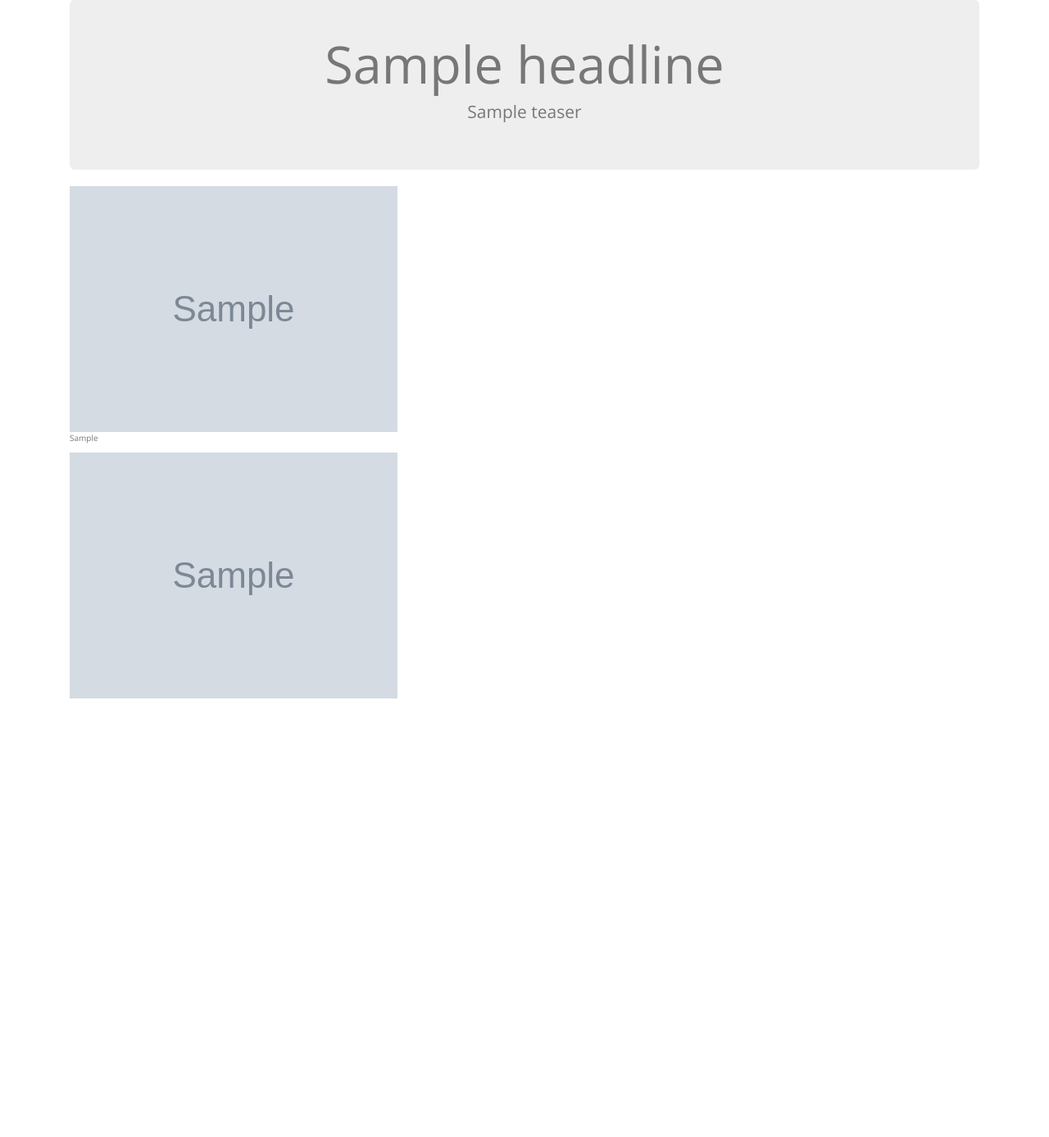
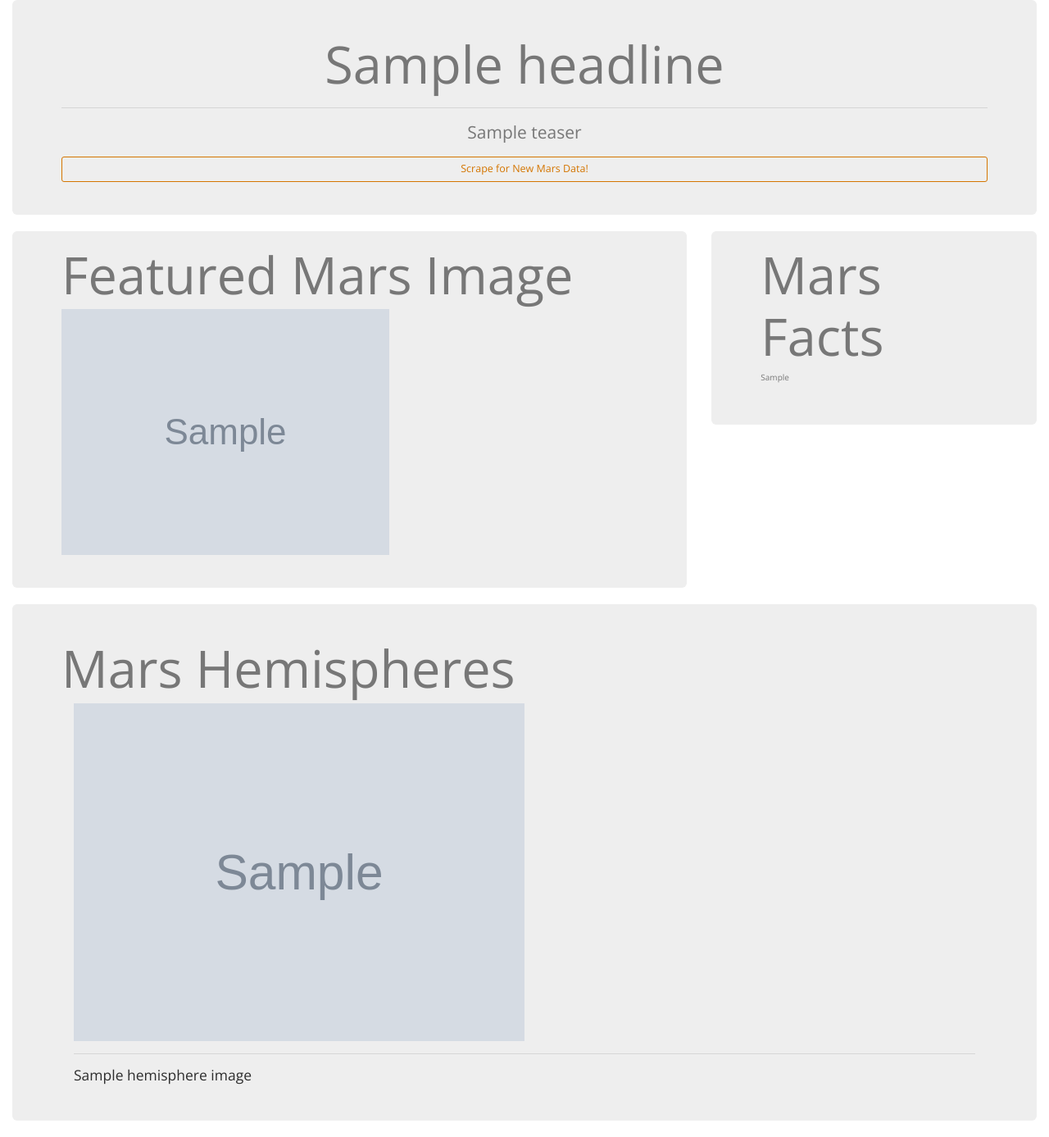
Before and after one commit to gabeo13/Mars-Web-Scraping-App, a Flask app: page / in a window 1280 px wide. Shown: the whole page at 82% size. Before the commit the page ends 852 px from the top, so only its background shows below. Run offline with Flask 2, Linux system fonts and the light colour scheme; grey boxes marked "Sample" are stand-in pictures; a database or web service that is not in the repository returns one stand-in record (values such as "Sample title"); some libraries are stand-ins or nearby versions.

Commit message:
cleaning code

```diff
--- a/Mission_to_Mars/scrape_mars.py
+++ b/Mission_to_Mars/scrape_mars.py
@@ -22,7 +22,7 @@ def scrape():
     browser.visit(url)
 
     # Give the site a few seconds to fully load
-    time.sleep(2.5)
+    time.sleep(0.5)
 
     # Assign splinter instance to a variable and make some soup
     html = browser.html
@@ -47,7 +47,7 @@ def scrape():
     browser.find_by_css('.BaseImage').first.click()
 
     # Give the site a few seconds to fully load
-    time.sleep(2.5)
+    time.sleep(0.5)
 
     # Make a NEW soup object with the HTML where splinter stopped
     html = browser.html
@@ -94,7 +94,7 @@ def scrape():
         browser.find_by_css('h3')[x].click()
 
         # Give the site a few seconds to fully load
-        time.sleep(2.5)
+        time.sleep(0.5)
 
         # Make a NEW soup object with the HTML where splinter stopped
         html = browser.html
--- a/Mission_to_Mars/templates/index.html
+++ b/Mission_to_Mars/templates/index.html
@@ -5,42 +5,68 @@
     <meta charset="UTF-8">
     <meta name="viewport" content="width=device-width, initial-scale=1.0">
     <meta http-equiv="X-UA-Compatible" content="ie=edge">
-    <title>Mars Test</title>
     <link rel="stylesheet" href="https://maxcdn.bootstrapcdn.com/bootstrap/3.3.7/css/bootstrap.min.css">
     <link rel="stylesheet" href="https://cdn.jsdelivr.net/npm/bootswatch@4.6.0/dist/spacelab/bootstrap.min.css">
+    <title>Mars Test</title>
+
 </head>
 
 <body>
-    <div class="container">
+    <header>
+        <div class="container-fluid">
+            <div class='row'>
+                <div class="col-lg">
+                    <div class="jumbotron text-center">
+                        <h1 class="display-3">{{marsFeed.headline}}</h1>
+                        <hr class='my-4'>
+                        <p class='lead'>{{marsFeed.teaser}}</p>
+                        <button type="button" class="btn btn-outline-warning btn-lg btn-block"
+                            onclick="window.location.href='/scrape';">Scrape for New Mars Data!</button>
+                    </div>
+                </div>
+            </div>
+        </div>
+    </header>
 
-        <div class="jumbotron text-center">
-            <h1>{{marsFeed.headline}}</h1>
-            <p>{{marsFeed.teaser}}</p>
+    <section class='secton-content'>
+        <div class='container-fluid'>
+            <div class="row">
+                <div class="col-lg-8">
+                    <div class='jumbotron'>
+                        <h1 style="margin-top: -25px;" class='text-muted'>Featured Mars Image</h2>
+                            <img class='img-fluid' src={{marsFeed.featured_image_url}}>
+                    </div>
                 </div>
 
-        <div class="row">
-            <div class="col-md-12">
-                <img src={{marsFeed.featured_image_url}}>
+
+                <div class="col-lg-4">
+                    <div class='jumbotron'>
+                        <h1 style="margin-top: -25px;" class='text-muted'>Mars Facts</h1>
+                        <table class='table'>
+                            {{marsFeed.mars_facts|safe}}
+                        </table>
+                    </div>
                 </div>
             </div>
 
             <div class="row">
-            <div class="col-md-12">
-                <table class='table'>
-                    {{marsFeed.mars_facts}}
-                </table>
-            </div>
-        </div>
+                <div class="col-lg-12">
+                    <div class='jumbotron'>
+                        <h1 class='text-muted'>Mars Hemispheres</h1>
 
-        <div class="row">
-            <div class="col-md-12">
-                {% for img in marsFeed.hemisphere_images %}
-                <img src={{img.img_url}}>
+                        <div class='col'>
+                            {% for x in marsFeed.hemisphere_images %}
+                            <img class="img-fluid" width="50%" src={{x.image_url}}></img>
+                            <hr class='my-4'>
+                            <h3>{{x.title}}</h3>
                             {% endfor %}
-            </div>
                         </div>
 
                     </div>
+
+                </div>
+            </div>
+    </section>
 </body>
 
 </html>
```
Lines whose indentation alone changed are shown as unchanged.
